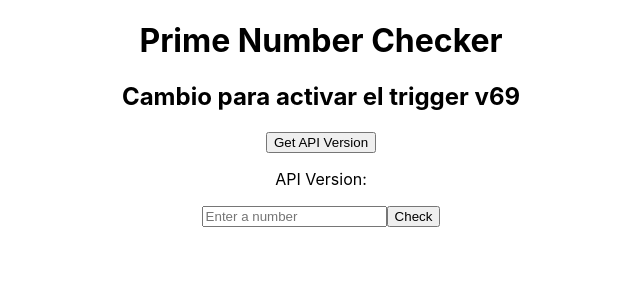
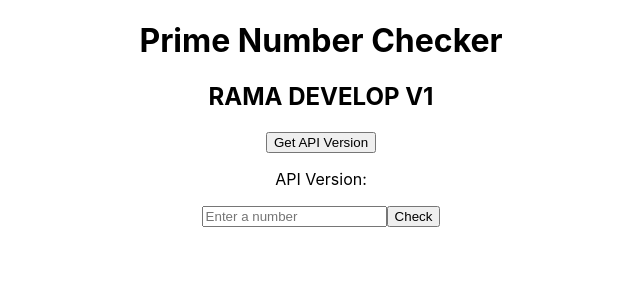
Before and after one commit to DsMarkRomero/simple-app, a React (Create React App) app in the folder prime-number-frontend/: page / in a window 1280 px wide. Shown: the top 300 px of the page, without its empty margins (319-959 px from the left). Built offline with nearby package versions, Linux system fonts and the light colour scheme; the HTML template or start-up script is replaced by a standard one.

Commit message:
test 1 develop

```diff
--- a/prime-number-frontend/src/PrimeCheck.js
+++ b/prime-number-frontend/src/PrimeCheck.js
@@ -27,7 +27,7 @@ const PrimeCheck = () => {
     return (
         <div>
             <h1>Prime Number Checker</h1>
-			<h2> Cambio para activar el trigger v69</h2>
+			<h2> RAMA DEVELOP V1</h2>
             <button onClick={fetchVersion}>Get API Version</button>
             <p>API Version: {version}</p>
             <input
```
